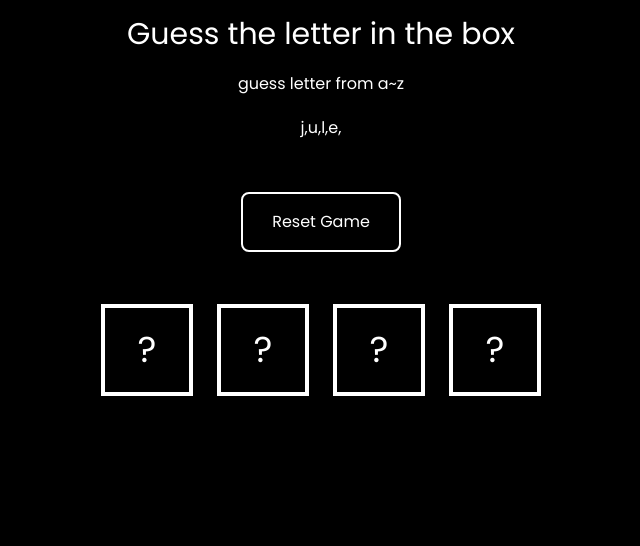
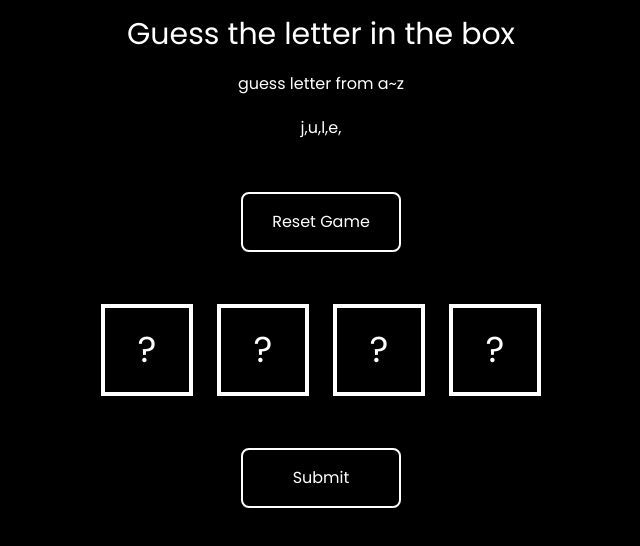
Before and after one commit to HtetNaingLynn55555/GuestTheLetter, a React (Vite) app: page / in a window 1280 px wide. Both pictures are taken after a click on the button "Play Game". Shown: the top 546 px of the page, without its empty margins (319-959 px from the left). Built offline with nearby package versions, Linux system fonts and the light colour scheme.

Commit message:
add correct answer count

```diff
--- a/src/components/Guess.jsx
+++ b/src/components/Guess.jsx
@@ -12,7 +12,9 @@ export default function Guess() {
   // Guess letter box
   let [boxClicked, setBoxClicked] = useState(false);
   let [boxClickedIndex, setBoxClickedIndex] = useState(0);
-
+  let [isSubmitting, setIsSubmitting] = useState(false);
+  let [correctAnswer, setCorrectAnswer] = useState(0);
+  let [correctPosition, setCorrectPosition] = useState(0);
   let [letterBox, setLetterBox] = useState([
     { id: 1, text: "?", isTextChange: false },
     { id: 2, text: "?", isTextChange: false },
@@ -64,6 +66,27 @@ export default function Guess() {
     console.log("Player guess letter: ", letter);
   };
 
+  let onSubmitHandler = () => {
+    console.log("level", level);
+    console.log("this is ", letterBox);
+
+    let answersArray = letterBox.map((box) => box.text);
+
+    let correctAnswerCount = 0;
+    answersArray.forEach((element) => {
+      level.find((letter) => {
+        if (element === letter) {
+          correctAnswerCount += 1;
+          return true;
+        }
+        return false;
+      });
+    });
+    setCorrectAnswer(correctAnswerCount);
+    console.log("answersArray", answersArray);
+    setIsSubmitting(true);
+  };
+
   return (
     <div className="scroll-smooth font-poppins bg-bg-primary text-white bg-black flex flex-col justify-start items-center h-auto pt-4 gap-5">
       <div className="text-3xl">Guess the letter in the box</div>
@@ -94,6 +117,23 @@ export default function Guess() {
         </div>
       )}
 
+      {isPlaying && (
+        <button
+          onClick={onSubmitHandler}
+          className="border-2 border-white w-40 h-15 hover:cursor-pointer mt-8 rounded-lg hover:bg-[#6e706f]"
+        >
+          Submit
+        </button>
+      )}
+
+      {isPlaying && isSubmitting && (
+        <div className="text-2xl mt-8 flex justify-between gap-5">
+          <div>Correct Answer: {correctAnswer}</div>
+          <div>Correct Position: {correctPosition}</div>
+          <div>Total Time : 00:00</div>
+        </div>
+      )}
+
       {isPlaying && boxClicked && (
         <div className="mt-8">
           <KeyBoard handlePlayerGuessLetter={handlePlayerGuessLetter} />
```
